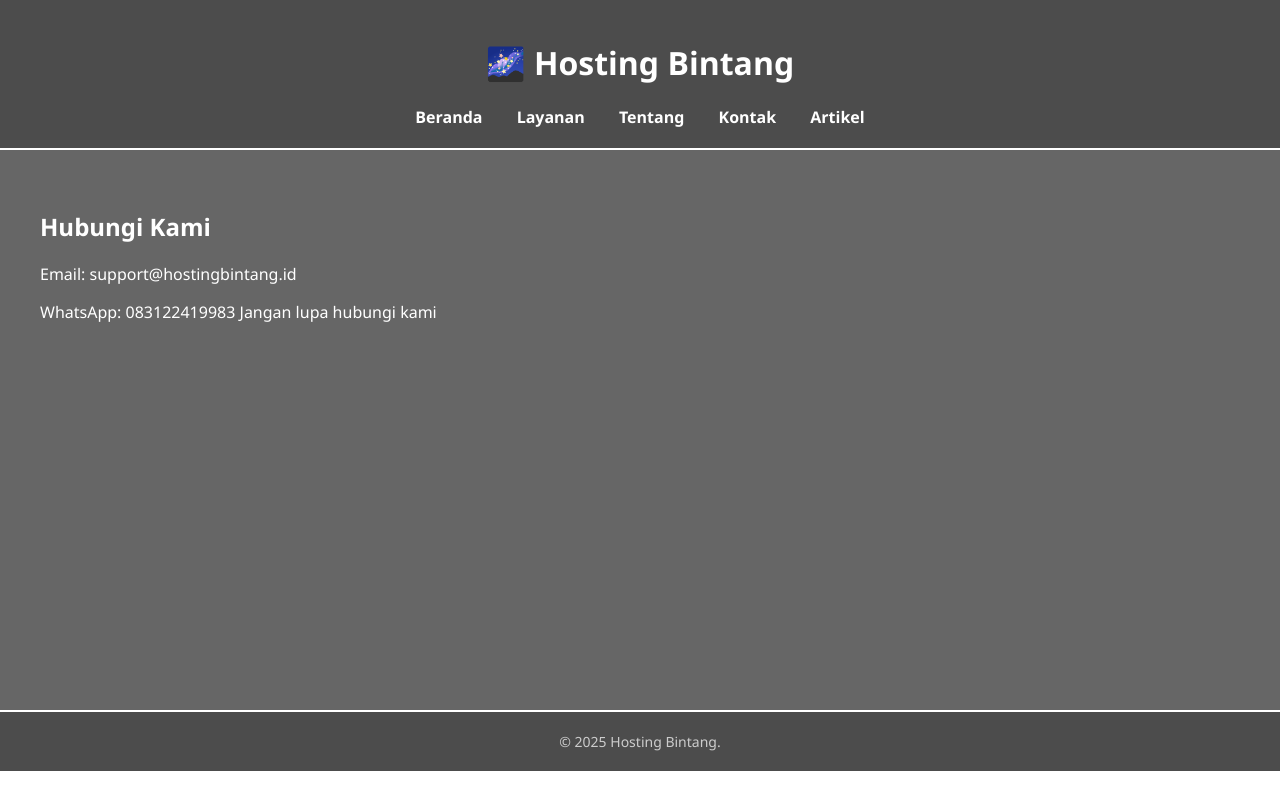
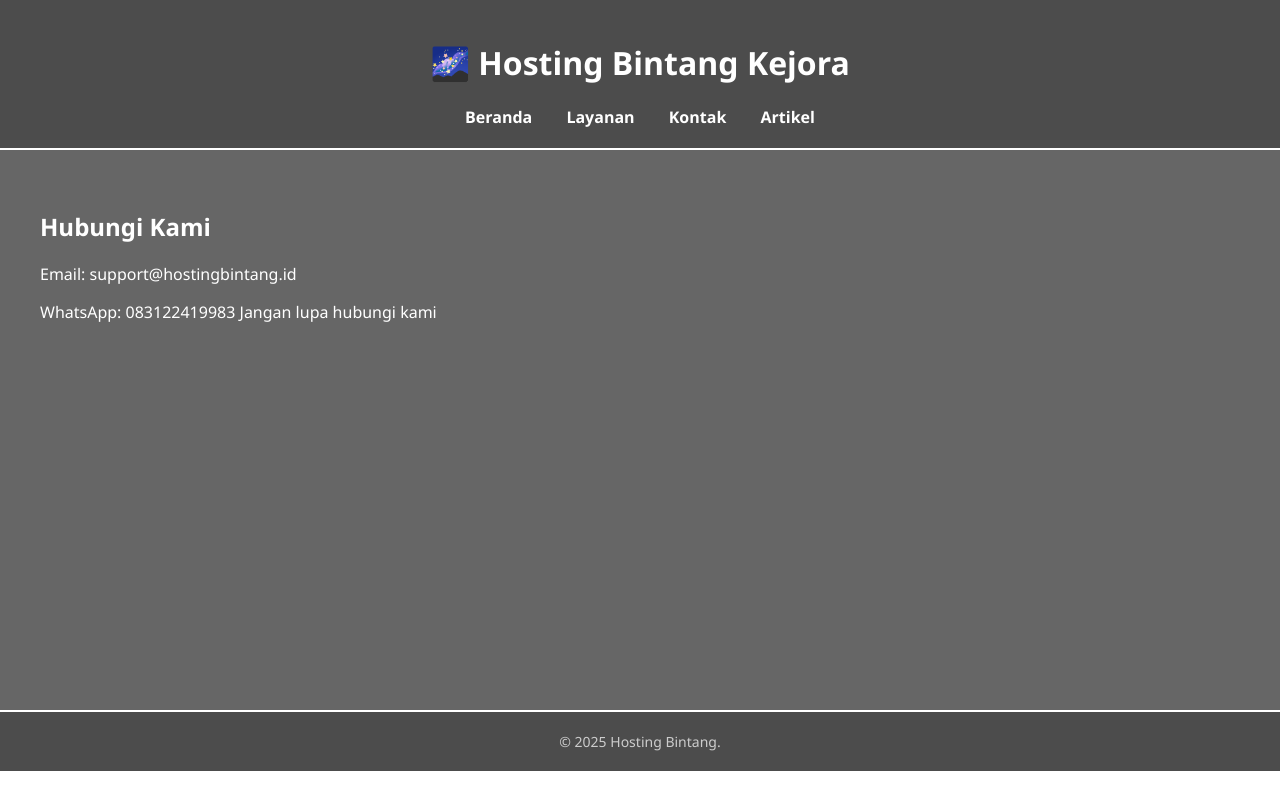
Before and after one commit to sevia12/zalza, a plain HTML site: page kontak.html in a window 1280 px wide. Drawn offline with Linux system fonts and the light colour scheme.

Commit message:
Update kontak.html

```diff
--- a/kontak.html
+++ b/kontak.html
@@ -2,16 +2,15 @@
 <html lang="id">
 <head>
     <meta charset="UTF-8">
-    <title>Kontak | Hosting Bintang</title>
+    <title>Kontak | Hosting Bintang Kejora</title>
     <link rel="stylesheet" href="style.css">
 </head>
 <body>
     <header>
-        <h1>🌌 Hosting Bintang</h1>
+        <h1>🌌 Hosting Bintang Kejora</h1>
         <nav>
             <a href="index.html">Beranda</a>
             <a href="layanan.html">Layanan</a>
-            <a href="tentang.html">Tentang</a>
             <a href="kontak.html">Kontak</a>
             <a href="artikel.html">Artikel</a>
         </nav>
```
